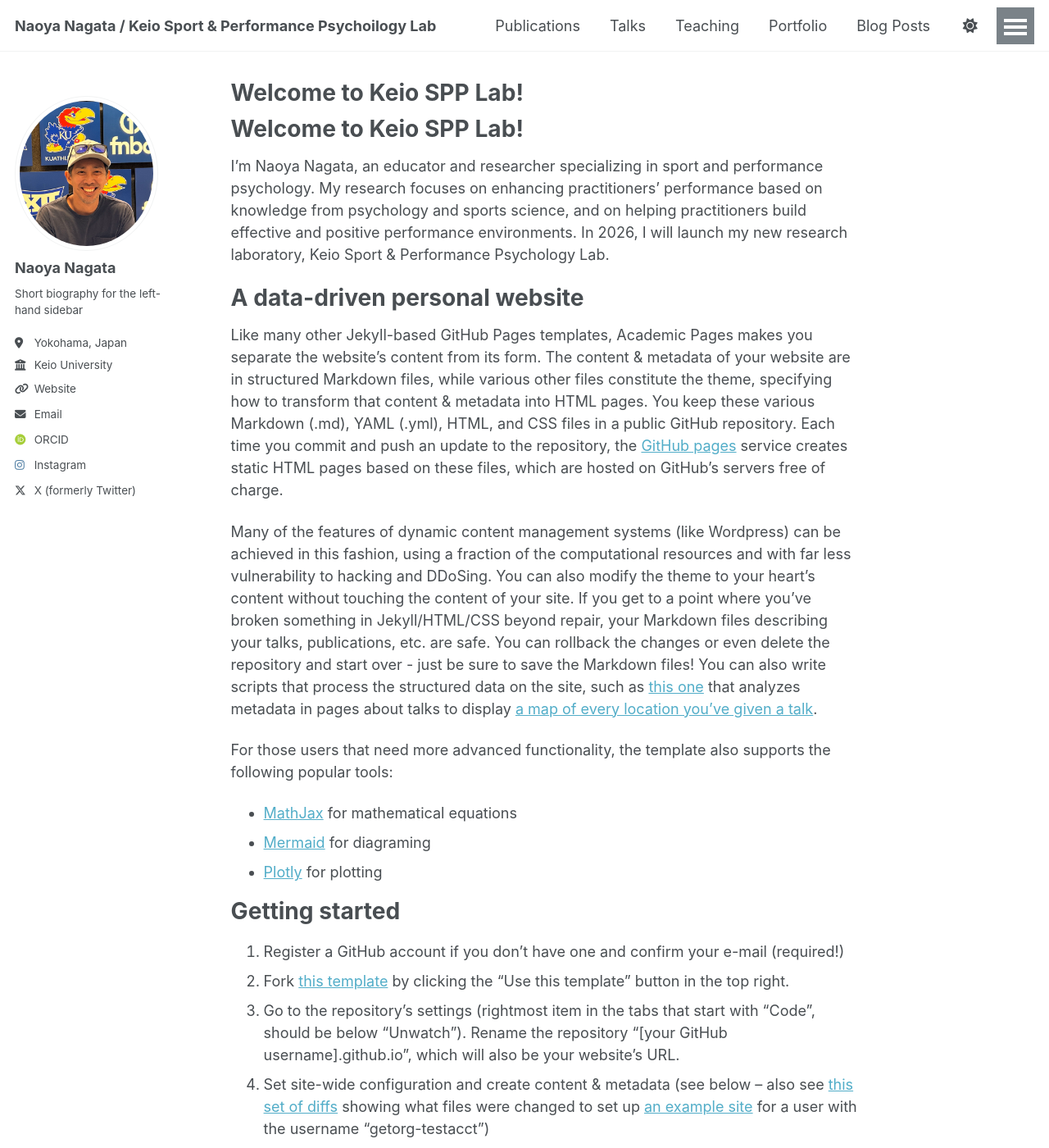
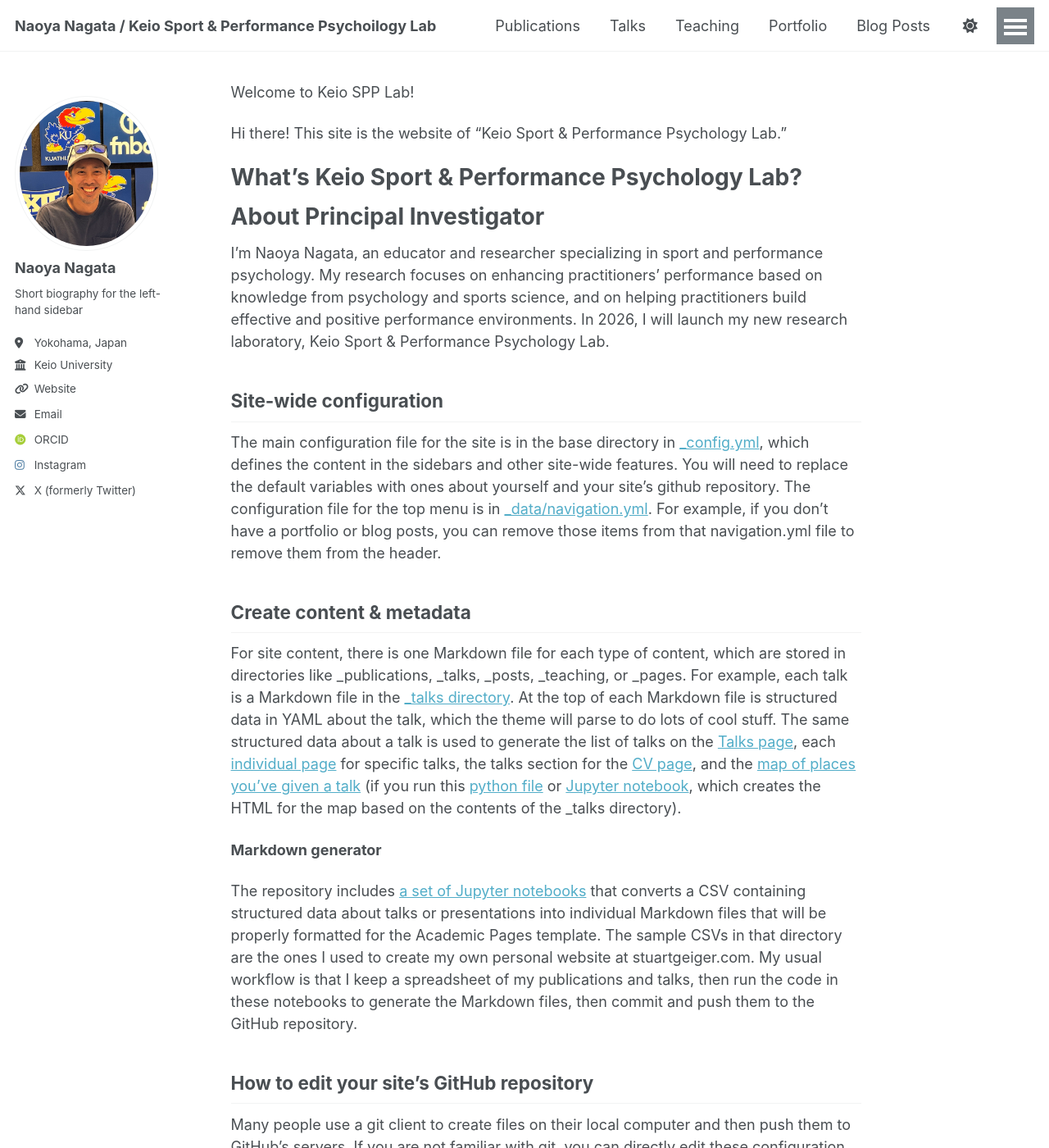
Before and after one commit to naganao329/naganao329.github.io, a Jekyll site: the page built from _pages/about.md, in a window 1280 px wide and 1400 px high. Shown: the whole window at 82% size. Built offline with Jekyll 4.4.1, drawn with Linux system fonts in a browser that asks for light colours; some web fonts are replaced; a script that is not in the unit is left out; our own code applies the rules of GitHub Pages for plain Markdown files; some of the changed text lies outside the part shown.

Commit message:
Nov. 20, 2025, 18:49 CST

```diff
--- a/_pages/about.md
+++ b/_pages/about.md
@@ -7,28 +7,17 @@ redirect_from:
   - /about.html
 ---
 Welcome to Keio SPP Lab!
+
+Hi there! This site is the website of "Keio Sport & Performance Psychology Lab."
+
+
+What's Keio Sport & Performance Psychology Lab?
+======
+
+
+About Principal Investigator
 ======
 I’m Naoya Nagata, an educator and researcher specializing in sport and performance psychology. My  research focuses on enhancing practitioners’ performance based on knowledge from psychology and sports science, and on helping practitioners build effective and positive performance environments. In 2026, I will launch my new research laboratory, Keio Sport & Performance Psychology Lab.
-
-A data-driven personal website
-======
-Like many other Jekyll-based GitHub Pages templates, Academic Pages makes you separate the website's content from its form. The content & metadata of your website are in structured Markdown files, while various other files constitute the theme, specifying how to transform that content & metadata into HTML pages. You keep these various Markdown (.md), YAML (.yml), HTML, and CSS files in a public GitHub repository. Each time you commit and push an update to the repository, the [GitHub pages](https://pages.github.com/) service creates static HTML pages based on these files, which are hosted on GitHub's servers free of charge.
-
-Many of the features of dynamic content management systems (like Wordpress) can be achieved in this fashion, using a fraction of the computational resources and with far less vulnerability to hacking and DDoSing. You can also modify the theme to your heart's content without touching the content of your site. If you get to a point where you've broken something in Jekyll/HTML/CSS beyond repair, your Markdown files describing your talks, publications, etc. are safe. You can rollback the changes or even delete the repository and start over - just be sure to save the Markdown files! You can also write scripts that process the structured data on the site, such as [this one](https://github.com/academicpages/academicpages.github.io/blob/master/talkmap.ipynb) that analyzes metadata in pages about talks to display [a map of every location you've given a talk](https://academicpages.github.io/talkmap.html).
-
-For those users that need more advanced functionality, the template also supports the following popular tools:
-- [MathJax](https://www.mathjax.org/) for mathematical equations
-- [Mermaid](https://mermaid.js.org/) for diagraming
-- [Plotly](https://plotly.com/javascript/) for plotting
-
-Getting started
-======
-1. Register a GitHub account if you don't have one and confirm your e-mail (required!)
-1. Fork [this template](https://github.com/academicpages/academicpages.github.io) by clicking the "Use this template" button in the top right.
-1. Go to the repository's settings (rightmost item in the tabs that start with "Code", should be below "Unwatch"). Rename the repository "[your GitHub username].github.io", which will also be your website's URL.
-1. Set site-wide configuration and create content & metadata (see below -- also see [this set of diffs](https://archive.is/3TPas) showing what files were changed to set up [an example site](https://getorg-testacct.github.io) for a user with the username "getorg-testacct")
-1. Upload any files (like PDFs, .zip files, etc.) to the files/ directory. They will appear at https://[your GitHub username].github.io/files/example.pdf.
-1. Check status by going to the repository settings, in the "GitHub pages" section
 
 Site-wide configuration
 ------
```
Also changed, not shown: _pages/cv.md (+0 -12 lines).
